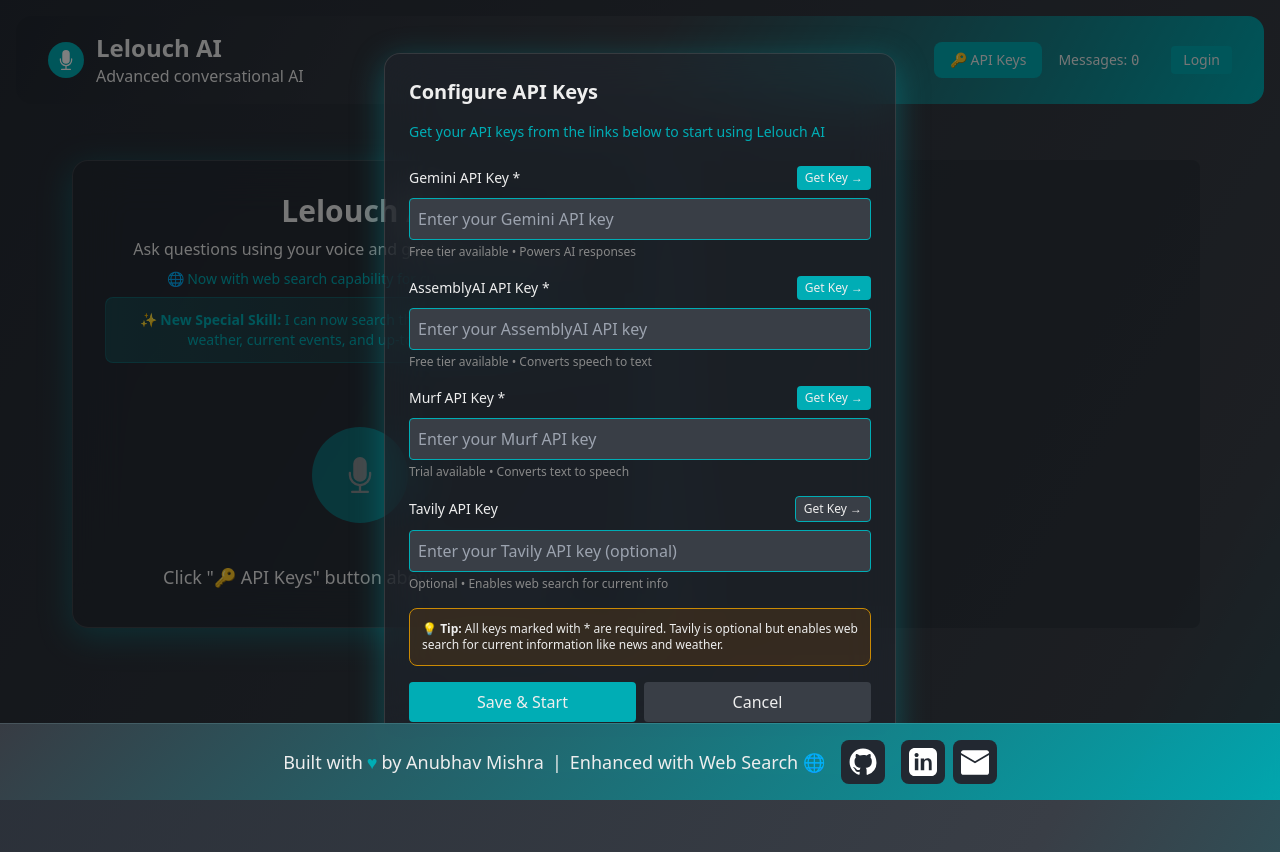
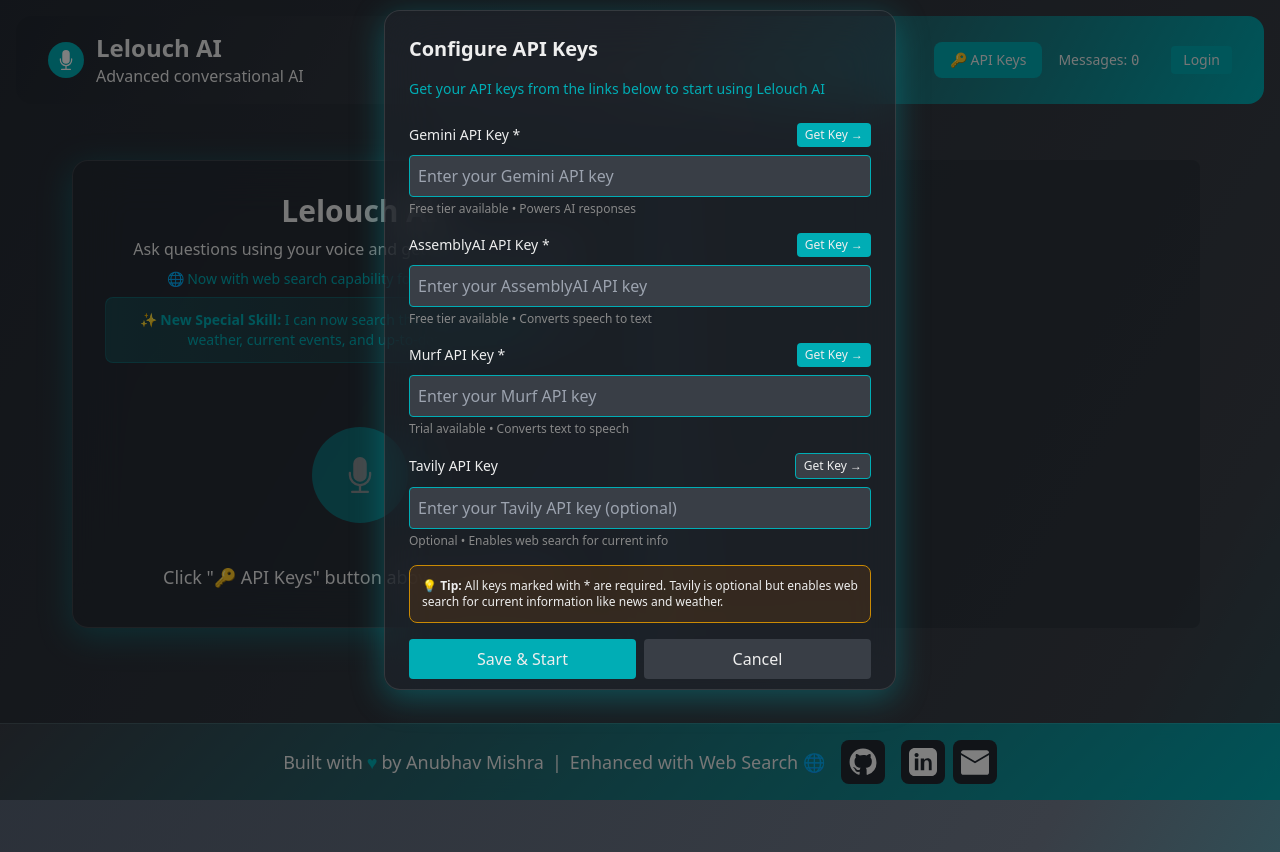
Before and after one commit to anubhav-n-mishra/30-days-ai-agent-challenge, a plain HTML site: page templates/index.html in a window 1280 px wide. Both pictures are taken after a click on the button "🔑 API Keys". Drawn offline with nearby package versions, Linux system fonts and the light colour scheme.

Commit message:
fix: prevent API modal buttons from being hidden behind footer

```diff
--- a/templates/index.html
+++ b/templates/index.html
@@ -53,6 +53,16 @@
             background: linear-gradient(135deg, rgba(57, 62, 70, 0.95) 0%, rgba(0, 173, 181, 0.95) 100%);
             backdrop-filter: blur(10px);
             border-top: 1px solid rgba(238, 238, 238, 0.1);
+        }
+
+        #apiModal {
+            z-index: 9999 !important;
+        }
+
+        #apiModal .glass-card {
+            position: relative;
+            z-index: 10000;
+            margin-bottom: 120px;
         }
 
         /* Mobile-first responsive design */
@@ -277,8 +287,8 @@
             </header>
 
     <!-- API Configuration Modal -->
-    <div id="apiModal" class="fixed inset-0 bg-black bg-opacity-50 flex items-center justify-center z-50 hidden p-4">
-        <div class="glass-card max-w-lg w-full mx-2 md:mx-4 p-4 md:p-6 max-h-[90vh] overflow-y-auto">
+    <div id="apiModal" class="fixed inset-0 bg-black bg-opacity-50 flex items-center justify-center z-[9999] hidden p-4">
+        <div class="glass-card max-w-lg w-full mx-2 md:mx-4 p-4 md:p-6 max-h-[85vh] overflow-y-auto" style="margin-bottom: 100px;">
             <h2 class="text-xl font-bold mb-4" style="color: #EEEEEE;">Configure API Keys</h2>
             <p class="text-sm mb-6" style="color: #00ADB5;">Get your API keys from the links below to start using Lelouch AI</p>
 
```
